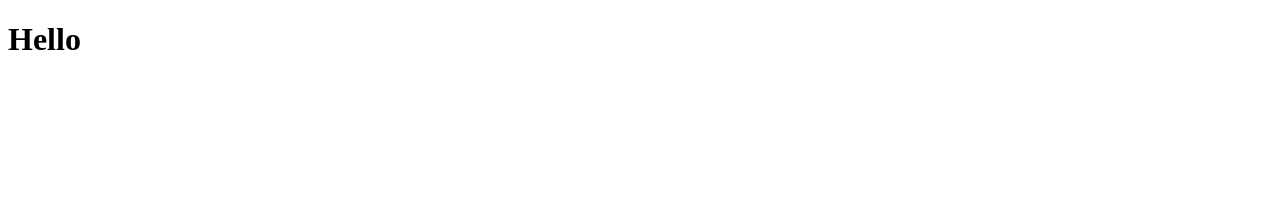
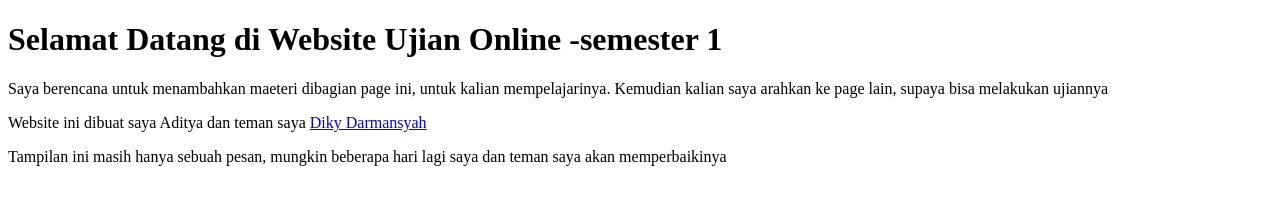
Before and after one commit to Iluze25/latihan, a plain HTML site: page materi/index.html in a window 1280 px wide. Drawn offline with Linux system fonts and the light colour scheme.

Commit message:
Update index.html
Signed-off-by: Iluze25 <153940117+Iluze25@users.noreply.github.com>

```diff
--- a/materi/index.html
+++ b/materi/index.html
@@ -6,6 +6,9 @@
     <title>Document</title>
 </head>
 <body>
-    <h1>Hello</h1>
+    <h1>Selamat Datang di Website Ujian Online -semester 1</h1>
+    <p>Saya berencana untuk menambahkan maeteri dibagian page ini, untuk kalian mempelajarinya. Kemudian kalian saya arahkan ke page lain, supaya bisa melakukan ujiannya</p>
+    <p>Website ini dibuat saya Aditya dan teman saya <a href="https://api.whatsapp.com/send/?phone=6285624695539&text&type=phone_number&app_absent=0"> Diky Darmansyah </a></p>
+    <p>Tampilan ini masih hanya sebuah pesan, mungkin beberapa hari lagi saya dan teman saya akan memperbaikinya</p>
 </body>
 </html>
```
